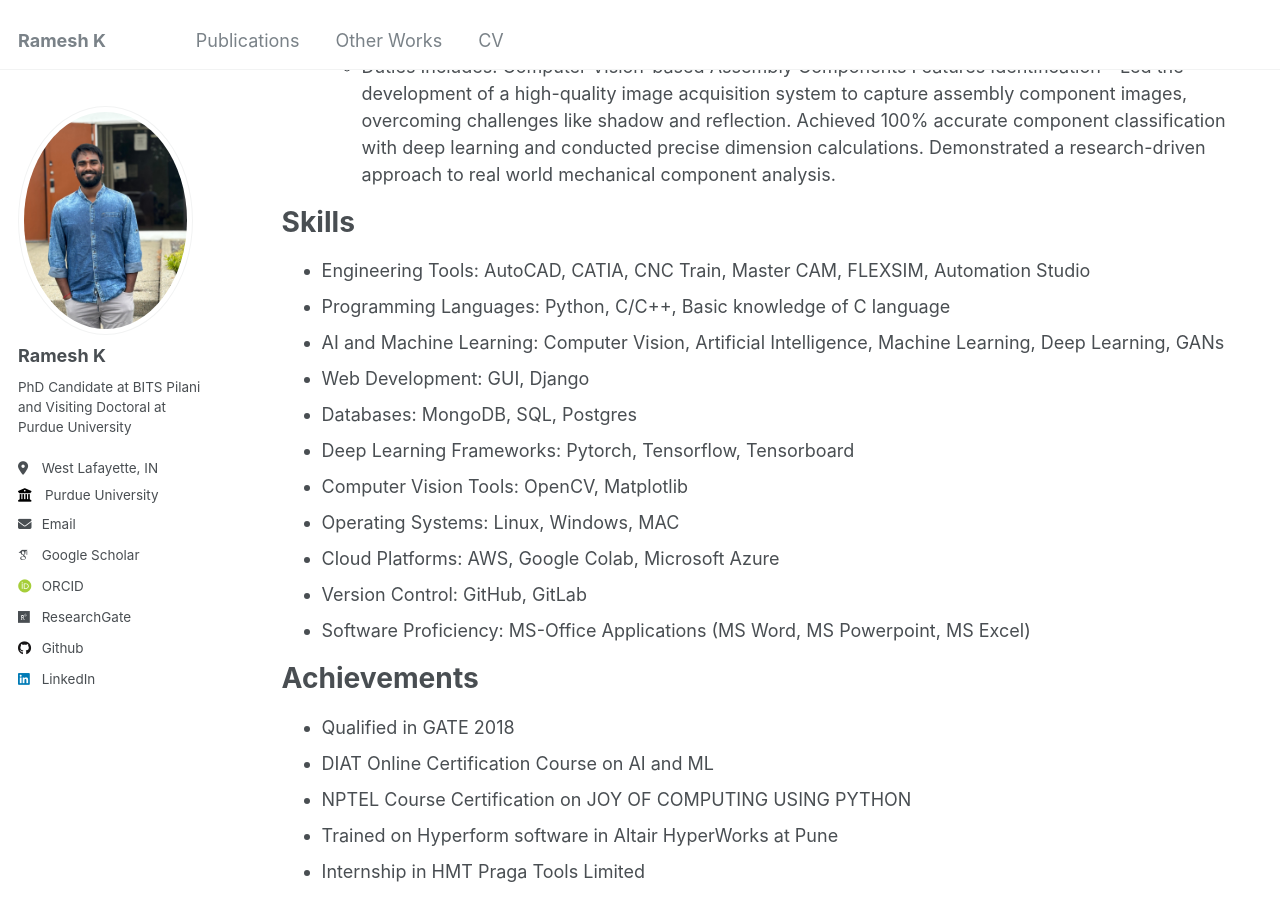
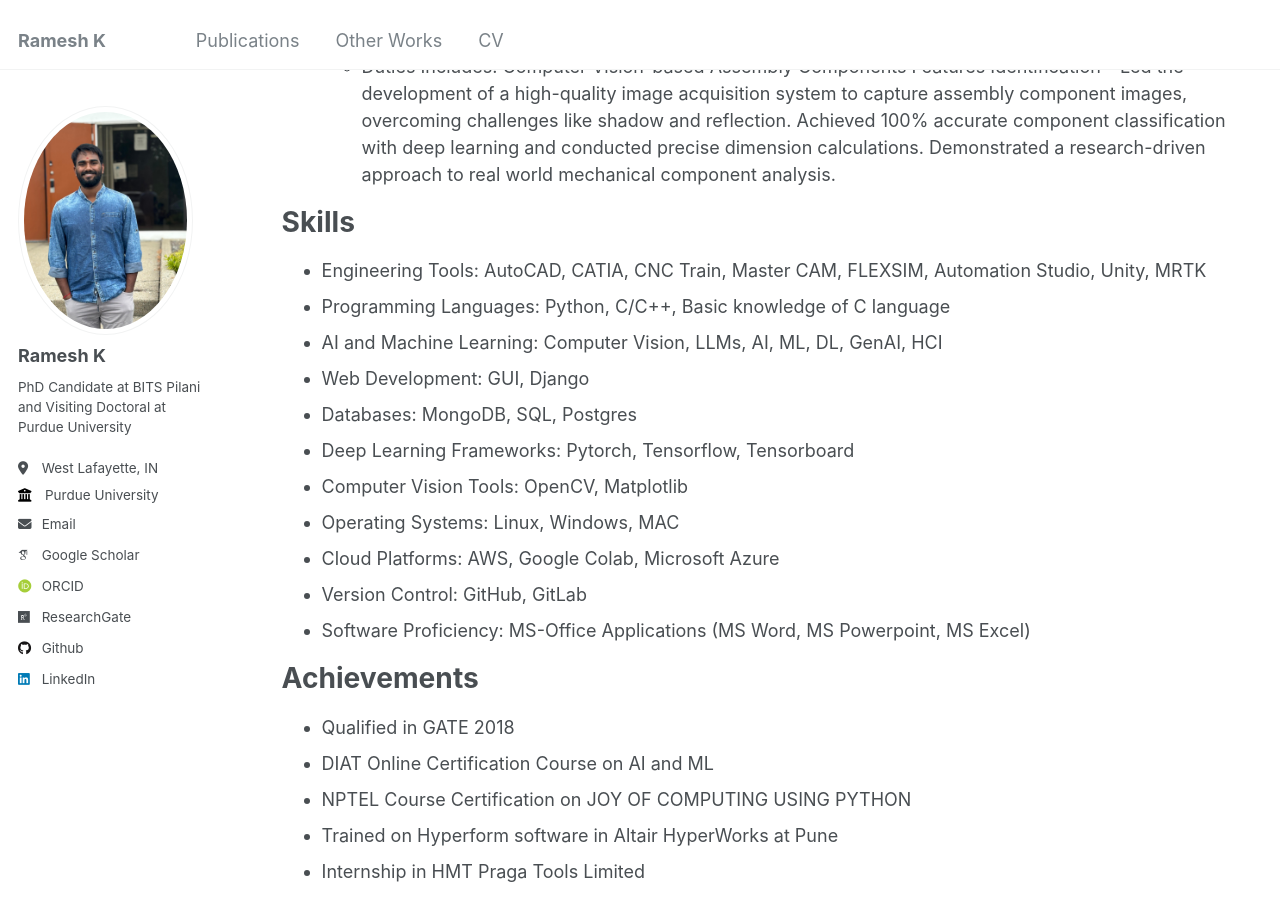
Before and after one commit to KakiRamesh/Ram, a Jekyll site: the page built from _pages/cv.md, in a window 1280 px wide and 900 px high, scrolled down 828 px. Built offline with Jekyll 4.4.1, drawn with Linux system fonts in a browser that asks for light colours; some web fonts are replaced.

Commit message:
Update cv.md

```diff
--- a/_pages/cv.md
+++ b/_pages/cv.md
@@ -37,9 +37,9 @@ detection and data segmentation. I converted pixel measurements into real-world
 
 Skills
 ======
-* Engineering Tools: AutoCAD, CATIA, CNC Train, Master CAM, FLEXSIM, Automation Studio
+* Engineering Tools: AutoCAD, CATIA, CNC Train, Master CAM, FLEXSIM, Automation Studio, Unity, MRTK
 * Programming Languages: Python, C/C++, Basic knowledge of C language
-* AI and Machine Learning: Computer Vision, Artificial Intelligence, Machine Learning, Deep Learning, GANs
+* AI and Machine Learning: Computer Vision, LLMs, AI, ML, DL, GenAI, HCI
 * Web Development: GUI, Django
 * Databases: MongoDB, SQL, Postgres
 * Deep Learning Frameworks: Pytorch, Tensorflow, Tensorboard
```
